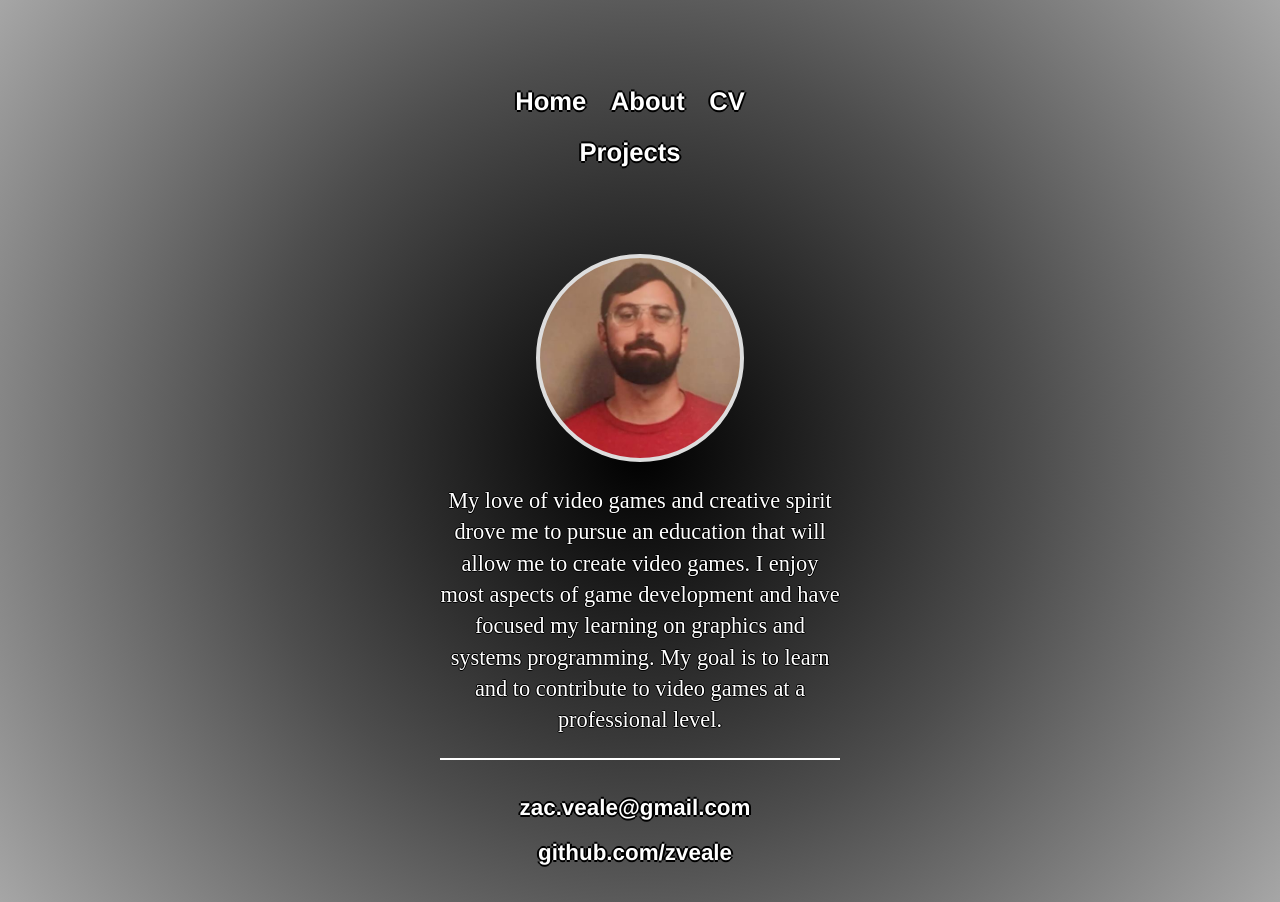
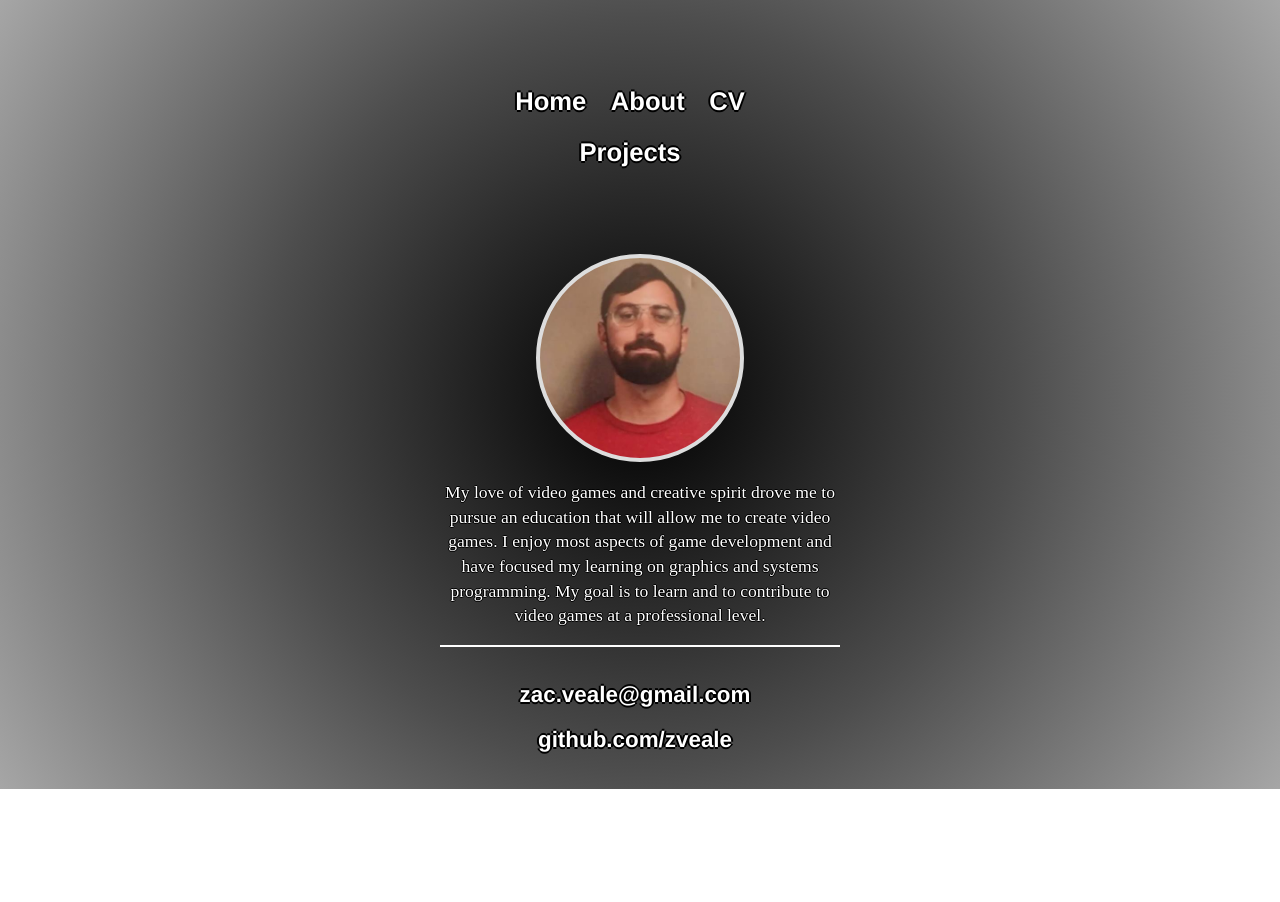
Before and after one commit to zveale/zveale.github.io, a Jekyll site: the page built from index.html, in a window 1280 px wide. Built offline with Jekyll 4.4.1, drawn with Linux system fonts in a browser that asks for light colours.

Commit message:
Update main.css

```diff
--- a/css/main.css
+++ b/css/main.css
@@ -70,7 +70,7 @@ h2 {
 	text-shadow: -1.5px 0 black, 0 1.5px black, 1.5px 0 black, 0 -1.5px black;
 }
 p {
-    font-size: 1.4em;
+    font-size: 1.1em;
     line-height: 1.4em;
     color: #000;
 	color: white;
```
